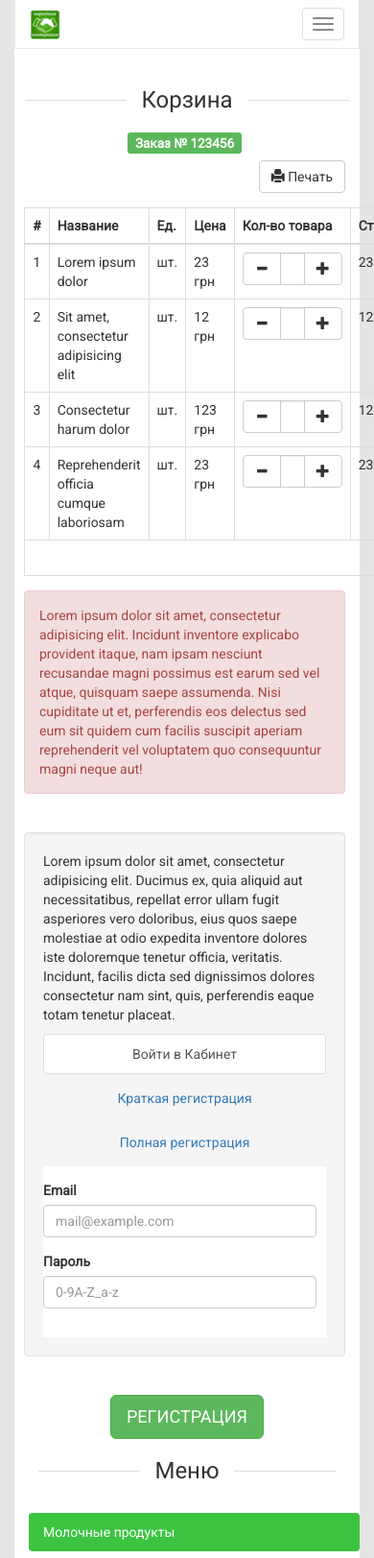
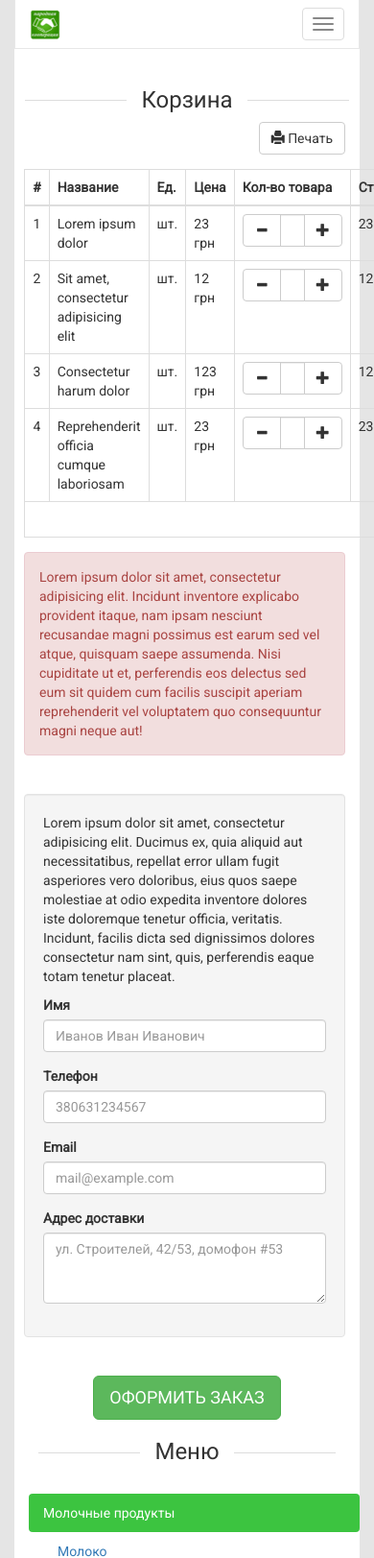
Before and after one commit to Korol/koop_front, a PHP site: page /cart.php?category_id=1 in a window 390 px wide; the page is wider, and only the part inside the window is pictured. Shown: the part 151-1774 px from the top of that part at 96% size. Run offline with PHP 8.4, Linux system fonts and the light colour scheme.

Commit message:
New Cart page, JS qty part 1

```diff
--- a/cart.php
+++ b/cart.php
@@ -11,7 +11,7 @@ $products = array(
         'cost' => '23',
     ),
     1 => array(
-        'id' => 1,
+        'id' => 2,
         'title' => 'Sit amet, consectetur adipisicing elit',
         'unit' => 'шт.',
         'price' => '12',
@@ -19,7 +19,7 @@ $products = array(
         'cost' => '12',
     ),
     2 => array(
-        'id' => 1,
+        'id' => 3,
         'title' => 'Consectetur harum dolor',
         'unit' => 'шт.',
         'price' => '123',
@@ -27,7 +27,7 @@ $products = array(
         'cost' => '123',
     ),
     3 => array(
-        'id' => 1,
+        'id' => 4,
         'title' => 'Reprehenderit officia cumque laboriosam',
         'unit' => 'шт.',
         'price' => '23',
@@ -44,9 +44,9 @@ $products = array(
 </div>
 
 <div class="row cart-info-block">
-    <div class="col-lg-12 text-center">
+    <!-- <div class="col-lg-12 text-center">
         <h4><span class="label label-success">Заказ № 123456</span></h4>
-    </div>
+    </div> -->
     <div class="col-lg-12 text-right">
         <button class="btn btn-default">
             <span class="glyphicon glyphicon-print"></span> Печать
@@ -65,7 +65,7 @@ $products = array(
             </thead>
             <tbody>
             <?php foreach($products as $key => $product): ?>
-            <tr>
+            <tr id="cart_tr_<?=$product['id'];?>">
                 <td class="text-center"><?=++$key;?></td>
                 <td><?=$product['title']; ?></td>
                 <td><?=$product['unit']; ?></td>
@@ -87,7 +87,7 @@ $products = array(
                 </td>
                 <td><?=$product['cost']; ?> грн</td>
                 <td class="text-center">
-                    <button type="button" class="btn btn-danger">&times;</button>
+                    <button type="button" onclick="removeFromCart(<?=$product['id'];?>)" class="btn btn-danger">&times;</button>
                 </td>
             </tr>
             <?php endforeach; ?>
@@ -114,7 +114,7 @@ $products = array(
             <div class="row">
                 <div class="col-lg-10 col-lg-offset-1">
                     <!-- Nav tabs -->
-                    <ul class="nav nav-tabs nav-justified" role="tablist">
+                    <?php /*ul class="nav nav-tabs nav-justified" role="tablist">
                         <li role="presentation" class="active">
                             <a href="#signin" aria-controls="signin" role="tab" data-toggle="tab">Войти в Кабинет</a>
                         </li>
@@ -126,7 +126,7 @@ $products = array(
                         </li>
                     </ul>
                     <!-- Tab panes -->
-                    <form class="form-horizontal">
+                    <form class="form-horizontal" method="post" action="/thanks.php">
                     <div class="tab-content cart-tab-panels">
                         <div role="tabpanel" class="tab-pane active" id="signin">
 
@@ -209,7 +209,35 @@ $products = array(
                             </div>
                         </div>
                     </div>
+                    </form*/?>
+
+                    <form class="form-horizontal" name="orderForm" method="post" action="/thanks.php">
+                        <div class="form-group">
+                                <label for="inputName4" class="col-sm-2 control-label">Имя</label>
+                                <div class="col-sm-10">
+                                  <input type="text" class="form-control" id="inputName4" placeholder="Иванов Иван Иванович">
+                                </div>
+                            </div>
+                            <div class="form-group">
+                                <label for="inputPhone4" class="col-sm-2 control-label">Телефон</label>
+                                <div class="col-sm-10">
+                                  <input type="text" class="form-control" id="inputPhone4" placeholder="380631234567">
+                                </div>
+                            </div>
+                            <div class="form-group">
+                                <label for="inputEmail4" class="col-sm-2 control-label">Email</label>
+                                <div class="col-sm-10">
+                                  <input type="email" class="form-control" id="inputEmail4" placeholder="mail@example.com">
+                                </div>
+                            </div>
+                            <div class="form-group">
+                                <label for="inputAddress4" class="col-sm-2 control-label">Адрес доставки</label>
+                                <div class="col-sm-10">
+                                  <textarea class="form-control" id="inputAddress4" rows="3" placeholder="ул. Строителей, 42/53, домофон #53"></textarea>
+                                </div>
+                            </div>
                     </form>
+
                 </div>
             </div>
         </div>
@@ -218,7 +246,7 @@ $products = array(
 
 <div class="row">
     <div class="col-lg-12 text-center">
-        <button type="button" class="btn btn-success btn-lg text-uppercase">Регистрация</button>
+        <button type="button" onclick="document.orderForm.submit();" class="btn btn-success btn-lg text-uppercase">Оформить заказ</button>
     </div>
 </div>
 
--- a/header.php
+++ b/header.php
@@ -77,9 +77,10 @@
                   </ul>
                   <!-- /top menu -->
                   <ul class="nav navbar-nav navbar-right">
-                    <li><span class="glyphicon glyphicon-shopping-cart top-cart-icon" aria-hidden="true"></span></li>
-                    <li><a href="#">Вход</a></li>
-                    <li><a href="#">Регистрация</a></li>
+                    <!-- <li><span class="glyphicon glyphicon-shopping-cart top-cart-icon" aria-hidden="true"></span></li> -->
+                    <!-- <li><a href="#">Вход</a></li>
+                    <li><a href="#">Регистрация</a></li> -->
+                    <li><a href="/cart.php">Корзина (4)</a></li>
                   </ul>
                 </div><!-- /.navbar-collapse -->
               </div><!-- /.container-fluid -->
```
Also changed, not shown: assets/js/site.js (+44 -0 lines), category.php (+4 -4 lines), index.php (+4 -4 lines), product.php (+6 -6 lines), thanks.php (added, +17 -0 lines), 1 other file.
